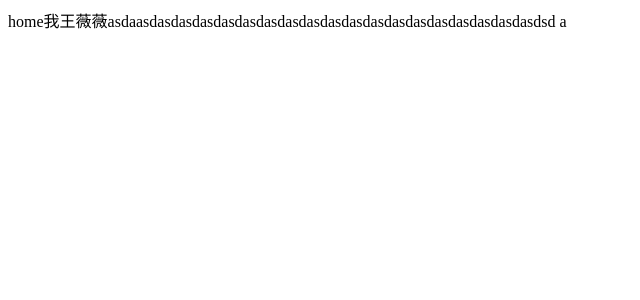
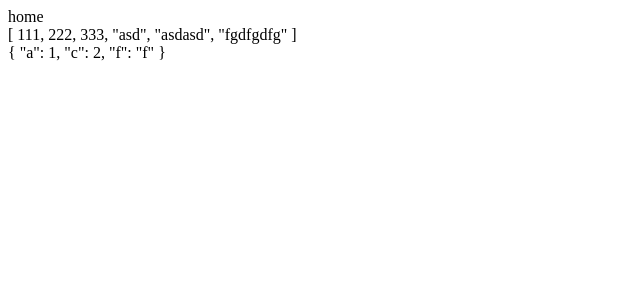
Before and after one commit to yunxiaopw/webpack5-vue2-starter, a Vue app: page / in a window 1280 px wide. Shown: the top 300 px of the page, without its empty margins (0-640 px from the left). Built offline with nearby package versions, Linux system fonts and the light colour scheme.

Commit message:
fi: 验证是否支持 chrome 59

```diff
--- a/src/App.vue
+++ b/src/App.vue
@@ -1,11 +1,29 @@
 <template>
-  <div>home我王薇薇asdaasdasdasdasdasdasdasdasdasdasdasdasdasdasdasdasdasdasdasdsd a</div>
+  <div>
+    home
+    <div>{{ result }}</div>
+    <div>{{ result2 }}</div>
+  </div>
 </template>
 
 <script>
 export default {
+  data() {
+    return {
+      data: [111, 222, 333],
+      result: [],
+      result2: {},
+    };
+  },
   methods: {
-    handle3d() {},
+    handle3d() {
+      const a = ['asd', 'asdasd', 'fgdfgdfg'];
+      const b = this.data.concat(a);
+      this.result = b;
+      const c = { a: 1, c: 2 };
+      const d = { ...c, f: 'f' };
+      this.result2 = d;
+    },
   },
   mounted() {
     this.handle3d();
```
